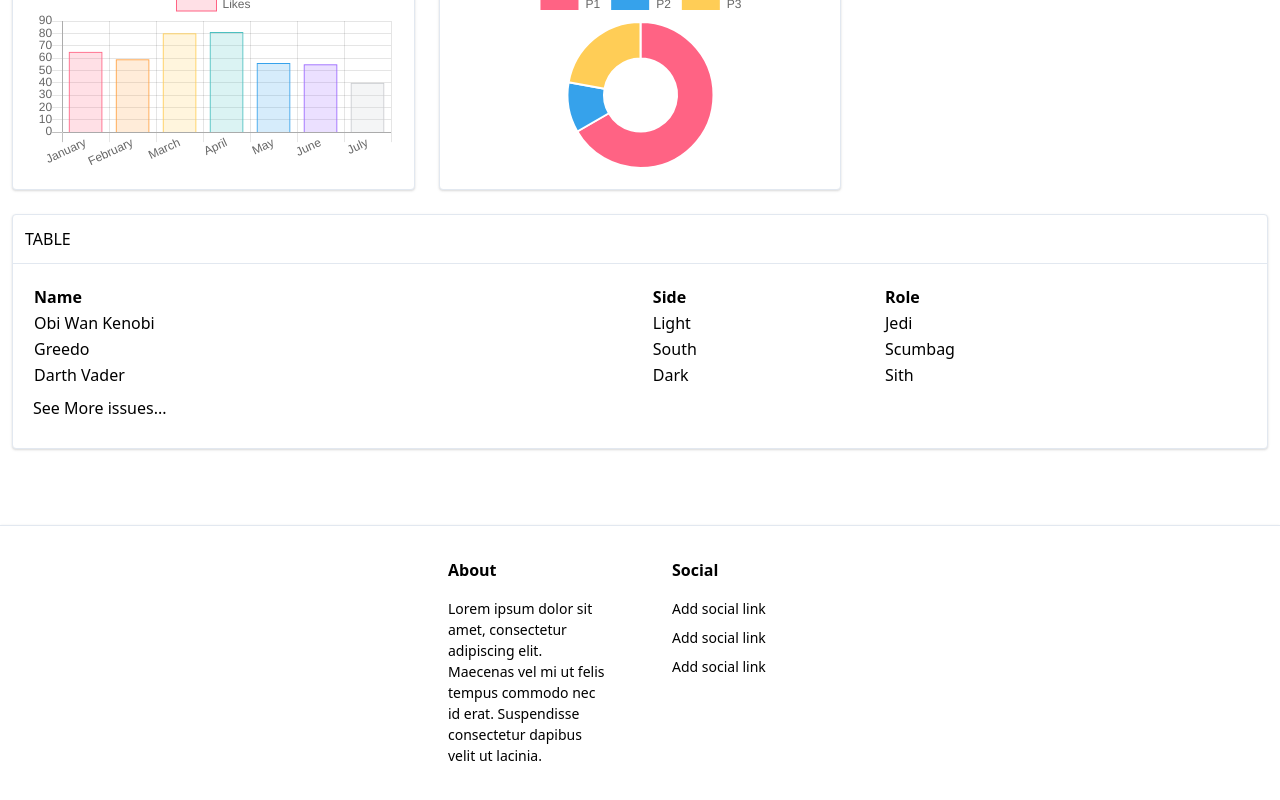
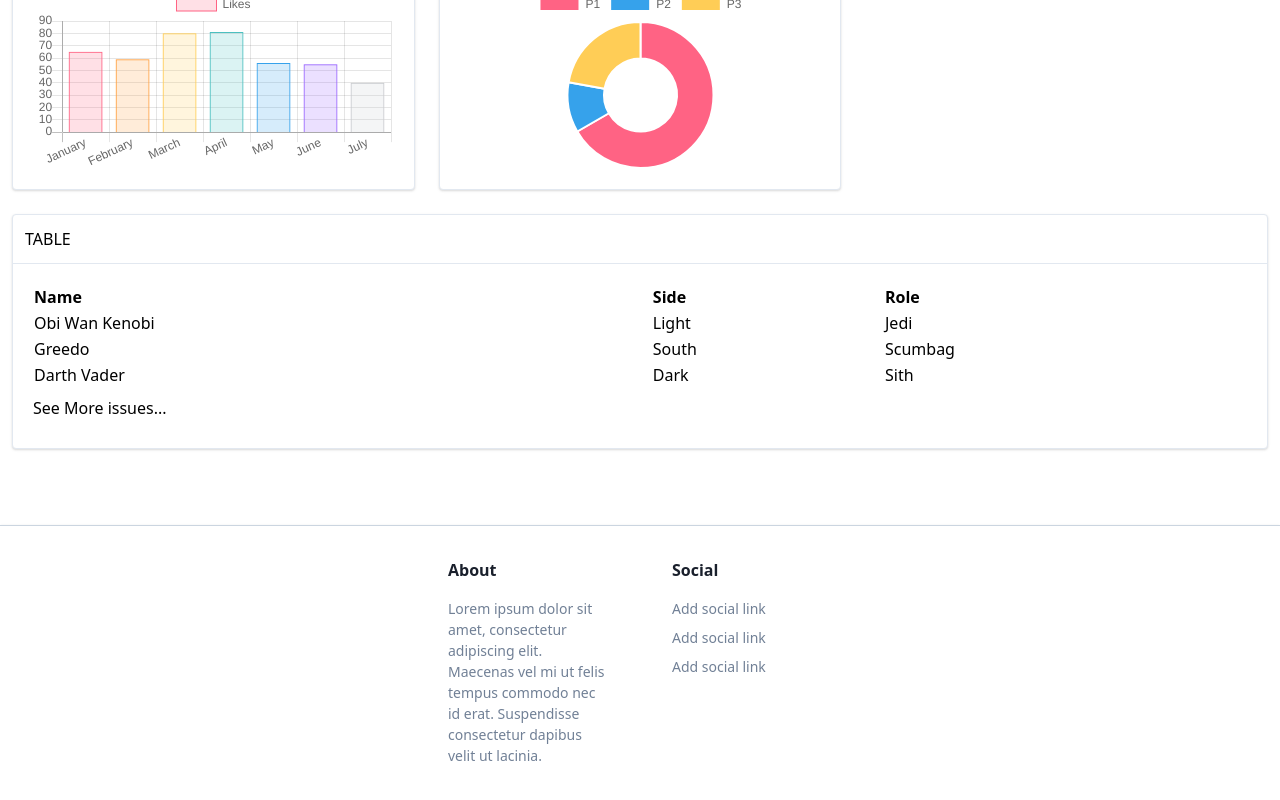
Before and after one commit to skydiver/nuxt-tailwind-admin, a Nuxt app: page / in a window 1280 px wide. Shown: the part 896-1696 px from the top of the page. Built offline with nearby package versions, Linux system fonts and the light colour scheme.

Commit message:
updated footer component

```diff
--- a/layouts/Footer.vue
+++ b/layouts/Footer.vue
@@ -1,11 +1,11 @@
 <template>
-  <footer class="bg-white border-t border-grey-light shadow">
+  <footer class="bg-white border-t border-gray-400 shadow">
     <div class="container max-w-md mx-auto flex py-8">
       <div class="w-full mx-auto flex flex-wrap">
         <div class="flex w-full md:w-1/2 ">
           <div class="px-8">
-            <h3 class="font-bold text-black">About</h3>
-            <p class="py-4 text-grey-dark text-sm">
+            <h3 class="font-bold font-bold text-gray-900">About</h3>
+            <p class="py-4 text-gray-600 text-sm">
               Lorem ipsum dolor sit amet, consectetur adipiscing elit. Maecenas
               vel mi ut felis tempus commodo nec id erat. Suspendisse
               consectetur dapibus velit ut lacinia.
@@ -15,25 +15,25 @@
 
         <div class="flex w-full md:w-1/2">
           <div class="px-8">
-            <h3 class="font-bold text-black">Social</h3>
+            <h3 class="font-bold font-bold text-gray-900">Social</h3>
             <ul class="list-reset items-center text-sm pt-3">
               <li>
                 <a
-                  class="inline-block text-grey-dark no-underline hover:text-black hover:text-underline py-1"
+                  class="inline-block text-gray-600 no-underline hover:text-gray-900 hover:text-underline py-1"
                   href="#"
                   >Add social link</a
                 >
               </li>
               <li>
                 <a
-                  class="inline-block text-grey-dark no-underline hover:text-black hover:text-underline py-1"
+                  class="inline-block text-gray-600 no-underline hover:text-gray-900 hover:text-underline py-1"
                   href="#"
                   >Add social link</a
                 >
               </li>
               <li>
                 <a
-                  class="inline-block text-grey-dark no-underline hover:text-black hover:text-underline py-1"
+                  class="inline-block text-gray-600 no-underline hover:text-gray-900 hover:text-underline py-1"
                   href="#"
                   >Add social link</a
                 >
```
